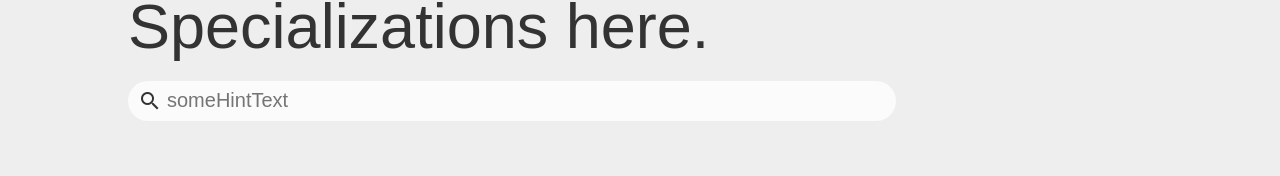
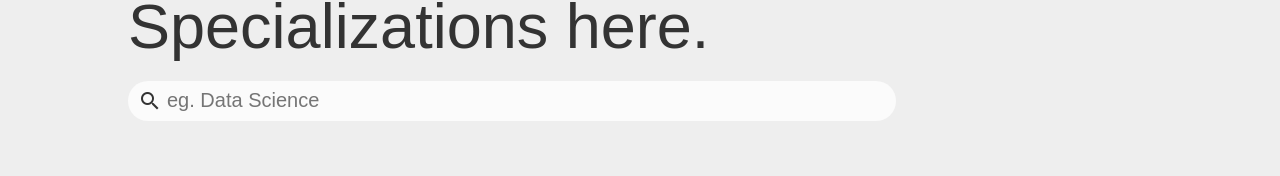
Before and after one commit to nossbigg/sg-skillsfuture-search, a React (Create React App) app: page / in a window 1280 px wide. Shown: the part 267-443 px from the top of the page. Built offline with nearby package versions, Linux system fonts and the light colour scheme; no server answers.

Commit message:
Change search bar suggestion text

```diff
--- a/src/app/App.jsx
+++ b/src/app/App.jsx
@@ -37,7 +37,7 @@ const renderBannerAndSearchBar = (appRef) => {
         Find the best way to spend your SkillsFuture credits on Coursera Specializations here.
       </h1>
       <SearchBar
-        hintText="someHintText"
+        hintText="eg. Data Science"
         onSearchTermChange={event => appRef.searchTermDebouncer(event.target.value)}
       />
     </Jumbotron>
```
